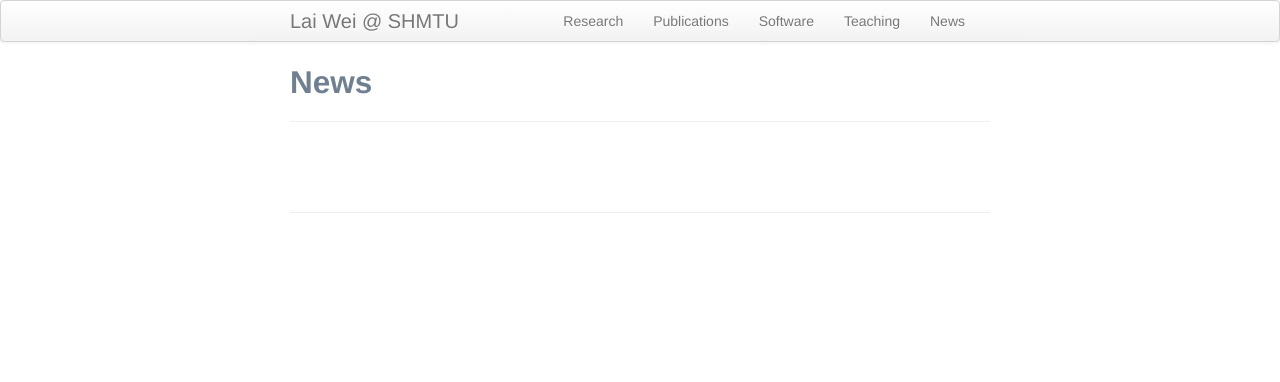
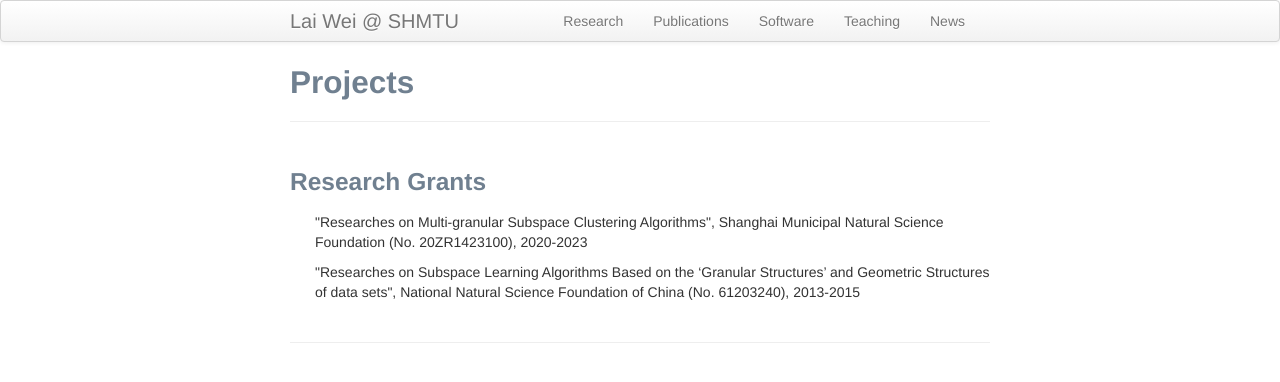
Before and after one commit to weilyshmtu/weilyshmtu.github.io, a Jekyll site: the page built from pages/News.md, in a window 1280 px wide. Shown: the top 382 px of the page. Built offline with Jekyll 4.4.1, drawn with Linux system fonts in a browser that asks for light colours; part of the change alters nothing that is shown.

Commit message:
Update News.md

```diff
--- a/pages/News.md
+++ b/pages/News.md
@@ -1,87 +1,10 @@
 ---
 layout: page
-title: News
+title: Projects
+
 ---
-<!--
-## 2021
-<b>June 17, 2021</b><br/>
-The research article "SnapHiC: a computational pipeline to identify chromatin loops from single cell Hi-C data" I co-authored is accepted for publication in ***Nature Methods***.<br/>
-<br/>
 
-<b>June 15, 2021</b><br/>
-The research article "Dimensionality reduction by UMAP reinforces sample heterogeneity analysis in bulk transcriptomic data" I co-authored is accepted for publication in principle in ***Cell Reports***.<br/>
-<br/>
+### Research Grants
+<ul> "Researches on Multi-granular Subspace Clustering Algorithms", Shanghai Municipal Natural Science Foundation (No. 20ZR1423100), 2020-2023 </ul>
 
-<b>May 11, 2021</b><br/>
-
-The research article "MUNIn—multiple-sample-unifying long-range chromatin Interaction detector: a statistical framework for identifying long-range chromatin interactions from multiple samples" I co-corresponding-authored is accepted for publication in ***Human Genetics and Genomics***.<br/>
-<br/>
-
-<b>April 9, 2021</b><br/>
-
-The research article "Development of Next-generation Tumor-homing Induced Neural Stem Cells to Enhance Treatment of Metastatic Cancers" I co-authored is accepted for publication in ***Science Advances***.<br/>
-<br/>
-
-<b>April 5, 2021</b><br/>
-
-The research article "Single cell dual-omics reveals the transcriptomic and epigenomic diversity of cardiac non-myocytes" I co-first-authored is accepted for publication in ***Cardiovascular Research***.<br/>
-<br/>
-
-<b>March 22, 2021</b><br/>
-
-The research article "Super-hotspots and -coldspots in the repair of UV-induced DNA damage in the human genome" I co-authored is accepted for publication in ***Journal of Biological Chemistry***.<br/>
-<br/>
-
-<b>March 15, 2021</b><br/>
-
-The research article "iSMNN: Batch Effect Correction for Single-cell RNA-seq data via Iterative Supervised Mutual Nearest Neighbor Refinement" I first authored is
-accepted for publication in ***Briefings in Bioinformatics***.<br/>
-<br/>
-
-<b>February 22, 2021</b><br/>
-
-The research article "Mucosal Associated Invariant T (MAIT) Cell Responses Differ by Sex in COVID-19" I co-authored is accepted for publication in ***Med***.<br/>
-<br/>
-
-<b>January 15, 2021</b><br/>
-
-The review article "Direct cell reprogramming: approaches, mechanisms and progress" I co-authored is accepted for publication in ***Nature Reviews Molecular Cell Biology***.<br/>
-<br/>
-
-<b>January 5, 2021</b><br/>
-
-The research article "HiC-ACT: Improved Chromatin Interactions from Hi-C Data via Aggregated Cauchy Test" I co-corresponding-authored is accepted in principle for publication in ***American Journal of Human Genetics***.<br/>
-<br/>
-
-## 2020
-<b>December 20, 2020</b><br/>
-
-The research article "FIREcaller: Detecting Frequently Interacting Regions from Hi-C Data" I co-corresponding-authored is accepted for publication in ***Computational and Structural Biotechnology Journal***.<br/>
-<br/>
-
-<b>October 26, 2020</b><br/>
-
-The research article "Assessment of Familial Risk in Patients with Hidradenitis Suppurativa" I co-authored is provisionally accepted for publication in ***British Journal of Dermatology***.<br/>
-<br/>
-
-<b>October 20, 2020</b><br/>
-
-The research article "Unravelling the molecular mechanisms of Abscisic acid-mediated drought-stress alleviation in pomegranate (*Punica granatum* L.)" I co-corresponding-authored is accepted for publication in ***Plant Physiology and Biochemistry***.<br/>
-<br/>
-
-<b>September 16, 2020</b><br/>
-
-The research article "Downregulation of Beclin1 promotes direct cardiac reprogramming" I co-authored is
-accepted for publication in ***Science Translational Medicine***.<br/>
-<br/>
-
-<b>May 1, 2020</b><br/>
-
-The research article "SMNN: Batch Effect Correction for Single-cell RNA-seq data via Supervised Mutual Nearest Neighbor Detection" I co-first authored is
-accepted for publication in ***Briefings in Bioinformatics***.<br/>
-
-I offically become an Research Assistant Professor in Department of Pathology and Laboratory Medicine and
-McAllister Heart Institute, University of North Carolina, Chapel Hill.
-
-<br/>
--->
+<ul> "Researches on Subspace Learning Algorithms Based on the ‘Granular Structures’ and Geometric Structures of data sets", National Natural Science Foundation of China (No. 61203240), 2013-2015 </ul>
```
